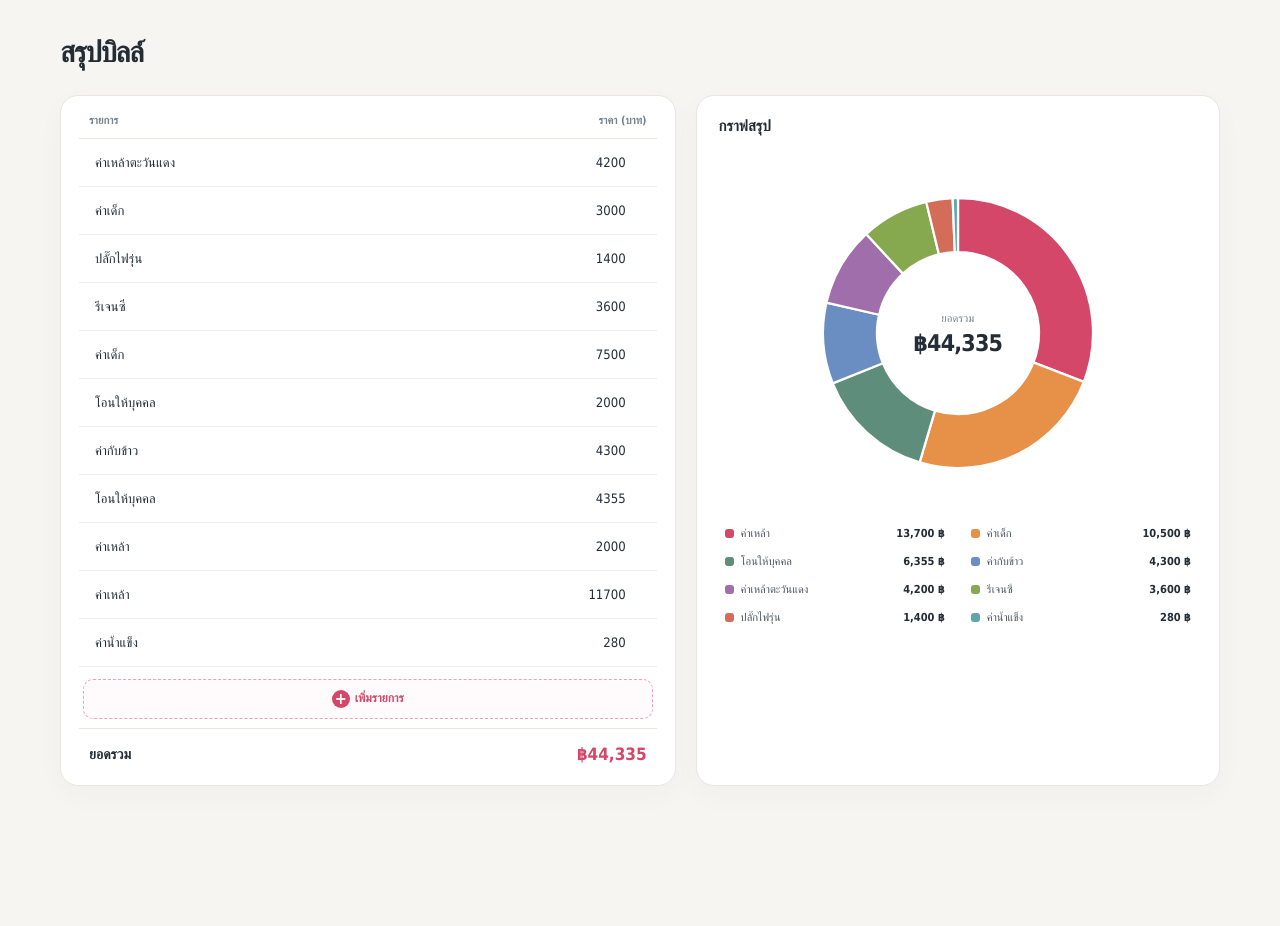
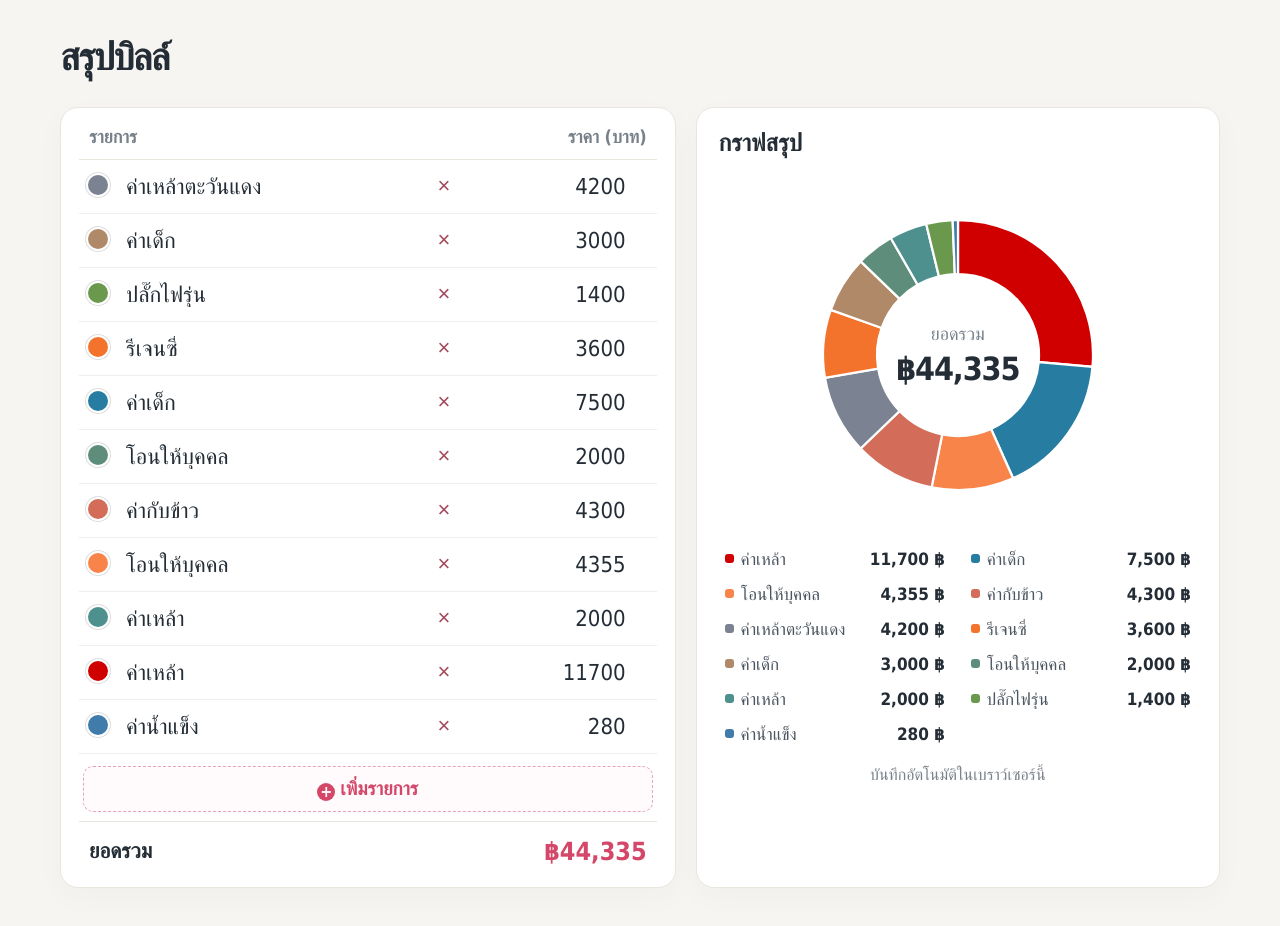
Before and after one commit to Pencil05/billdee-expense-tracker, a plain HTML site: page index.html in a window 1280 px wide. Before the commit the page ends 836 px from the top, so only its background shows below. Drawn offline with Linux system fonts and the light colour scheme.

Commit message:
Refactor styles and enhance bill color handling
Updated font styles, sizes, and layout adjustments in CSS. Enhanced color handling for bills and improved UI elements.

```diff
--- a/index.html
+++ b/index.html
@@ -16,54 +16,65 @@
       --line: #e9e5df;
       --accent: #d44769;
       --accent-soft: #fff0f3;
-      --font: "Leelawadee UI", Tahoma, Arial, sans-serif;
+      --font: "TH Sarabun IT๙", "TH Sarabun IT9", "TH Sarabun New", "TH Sarabun PSK", "Sarabun", Tahoma, Arial, sans-serif;
     }
     * { box-sizing: border-box; }
-    body { margin: 0; background: var(--canvas); color: var(--ink); font-family: var(--font); }
+    body { margin: 0; background: var(--canvas); color: var(--ink); font-family: var(--font); font-size: 20px; }
     main { width: min(1160px, calc(100% - 40px)); margin: 0 auto; padding: 34px 0 50px; }
     header { margin-bottom: 25px; }
-    h1 { margin: 0; font-size: 29px; line-height: 1.25; letter-spacing: -.04em; }
+    h1 { margin: 0; font-size: 38px; line-height: 1.25; letter-spacing: -.04em; }
     .layout { display: grid; grid-template-columns: minmax(0, 1.08fr) minmax(350px, .92fr); gap: 20px; align-items: stretch; }
     .panel { min-width: 0; background: var(--paper); border: 1px solid var(--line); border-radius: 18px; box-shadow: 0 9px 28px #29313b08; }
     .ledger { padding: 18px; }
     .chart-panel { padding: 20px 22px; display: flex; flex-direction: column; align-items: center; }
-    h2 { align-self: flex-start; margin: 1px 0 17px; font-size: 15px; font-weight: 700; }
+    h2 { align-self: flex-start; margin: 1px 0 17px; font-size: 24px; font-weight: 700; }
     table { width: 100%; border-collapse: collapse; table-layout: fixed; }
     col:first-child { width: 67%; }
     col:last-child { width: 33%; }
-    th { padding: 0 10px 11px; border-bottom: 1px solid var(--line); color: var(--muted); text-align: left; font-size: 11px; font-weight: 600; }
+    th { padding: 0 10px 11px; border-bottom: 1px solid var(--line); color: var(--muted); text-align: left; font-size: 18px; font-weight: 600; }
     th:last-child { text-align: right; }
     td { padding: 6px 7px; border-bottom: 1px solid #f0eeeb; }
     tbody tr:last-of-type td { border-bottom: 1px solid #f0eeeb; }
-    .edit-field { width: 100%; min-width: 0; border: 1px solid transparent; border-radius: 8px; background: transparent; color: var(--ink); font: inherit; font-size: 13px; padding: 9px 8px; outline: 0; transition: background .15s, border-color .15s, box-shadow .15s; }
+    .edit-field { width: 100%; min-width: 0; border: 1px solid transparent; border-radius: 8px; background: transparent; color: var(--ink); font: inherit; font-size: 22px; padding: 7px 8px; outline: 0; transition: background .15s, border-color .15s, box-shadow .15s; }
     .edit-field:hover { background: #faf9f7; }
     .edit-field:focus { background: #fff; border-color: #efb7c4; box-shadow: 0 0 0 3px #d4476916; }
     .price { text-align: right; font-variant-numeric: tabular-nums; }
+    .name-wrap { display: flex; align-items: center; gap: 7px; }
+    .name-wrap .edit-field { flex: 1; }
+    .color-picker-wrap { position: relative; flex: none; }
+    .color-button { width: 24px; height: 24px; padding: 0; border: 2px solid #fff; border-radius: 50%; box-shadow: 0 0 0 1px #0002; cursor: pointer; }
+    .color-tray { position: absolute; z-index: 5; top: 31px; left: 0; display: grid; grid-template-columns: repeat(7, 26px); gap: 6px; width: 230px; padding: 10px; border: 1px solid var(--line); border-radius: 12px; background: #fff; box-shadow: 0 8px 24px #18233322; }
+    .color-tray[hidden] { display: none; }
+    .swatch { width: 24px; height: 24px; padding: 0; border: 2px solid #fff; border-radius: 50%; box-shadow: 0 0 0 1px #0002; cursor: pointer; }
+    .swatch.selected { outline: 2px solid var(--ink); outline-offset: 2px; }
+    .delete-button { width: 30px; height: 30px; flex: none; border: 0; border-radius: 8px; background: transparent; color: #a34a5d; font-size: 22px; line-height: 1; cursor: pointer; }
+    .delete-button:hover { background: #fff0f3; }
     .add-row td { padding: 12px 4px 9px; border-bottom: 1px solid var(--line); }
-    .add-button { width: 100%; border: 1px dashed #e7a4b3; border-radius: 10px; background: #fffafb; color: var(--accent); padding: 10px; font: inherit; font-size: 12px; font-weight: 700; transition: background .15s, border-color .15s; }
+    .add-button { width: 100%; border: 1px dashed #e7a4b3; border-radius: 10px; background: #fffafb; color: var(--accent); padding: 10px; font: inherit; font-size: 19px; font-weight: 700; transition: background .15s, border-color .15s; }
     .add-button:hover { background: var(--accent-soft); border-color: var(--accent); }
     .plus { display: inline-grid; width: 18px; height: 18px; margin-right: 5px; place-items: center; border-radius: 50%; background: var(--accent); color: #fff; font-size: 16px; line-height: 1; vertical-align: -2px; }
-    tfoot td { padding: 15px 10px 3px; border: 0; font-weight: 700; font-size: 14px; }
-    tfoot td:last-child { text-align: right; color: var(--accent); font-size: 17px; font-variant-numeric: tabular-nums; white-space: nowrap; }
+    tfoot td { padding: 15px 10px 3px; border: 0; font-weight: 700; font-size: 21px; }
+    tfoot td:last-child { text-align: right; color: var(--accent); font-size: 25px; font-variant-numeric: tabular-nums; white-space: nowrap; }
     .chart-title { align-self: flex-start; }
     .donut-wrap { width: min(100%, 360px); aspect-ratio: 1; position: relative; display: grid; place-items: center; margin: 1px auto 5px; }
     #donut { width: 100%; height: 100%; overflow: visible; }
     .slice { cursor: pointer; transition: opacity .16s, filter .16s; outline: none; }
     .slice:hover, .slice:focus { filter: brightness(1.07); }
     .chart-center { position: absolute; width: 49%; text-align: center; pointer-events: none; }
-    .center-label { color: var(--muted); font-size: 11px; line-height: 1.4; }
-    .center-value { margin-top: 4px; font-size: clamp(17px, 2.7vw, 23px); font-weight: 750; letter-spacing: -.035em; font-variant-numeric: tabular-nums; }
+    .center-label { color: var(--muted); font-size: 18px; line-height: 1.4; }
+    .center-value { margin-top: 4px; font-size: clamp(22px, 3vw, 32px); font-weight: 750; letter-spacing: -.035em; font-variant-numeric: tabular-nums; }
     .legend { display: grid; width: min(100%, 480px); grid-template-columns: 1fr 1fr; gap: 1px 14px; margin-top: 2px; }
     .legend-item { display: grid; grid-template-columns: 9px minmax(0,1fr) auto; align-items: center; gap: 7px; min-width: 0; border-radius: 8px; padding: 7px 6px; transition: background .15s, opacity .15s; }
     .legend-item.active, .legend-item:hover { background: #f8f6f3; }
     .legend-dot { width: 9px; height: 9px; border-radius: 3px; }
-    .legend-name { overflow: hidden; color: #4c5660; font-size: 11px; text-overflow: ellipsis; white-space: nowrap; }
-    .legend-amount { color: var(--ink); font-size: 11px; font-weight: 650; font-variant-numeric: tabular-nums; white-space: nowrap; }
+    .legend-name { overflow: hidden; color: #4c5660; font-size: 17px; text-overflow: ellipsis; white-space: nowrap; }
+    .legend-amount { color: var(--ink); font-size: 17px; font-weight: 650; font-variant-numeric: tabular-nums; white-space: nowrap; }
+    .storage-note { margin: 14px 0 0; color: var(--muted); font-size: 16px; text-align: center; }
     .empty-chart { fill: none; stroke: #eeece8; stroke-width: 28; }
     @media (max-width: 780px) {
       main { width: min(620px, calc(100% - 28px)); padding-top: 25px; }
       header { margin-bottom: 18px; }
-      h1 { font-size: 25px; }
+      h1 { font-size: 33px; }
       .layout { grid-template-columns: 1fr; gap: 14px; }
       .ledger { padding: 12px; }
       .chart-panel { padding: 18px 15px; }
@@ -74,8 +85,12 @@
       .legend { grid-template-columns: 1fr; }
       col:first-child { width: 62%; }
       col:last-child { width: 38%; }
-      .edit-field { font-size: 12px; padding: 9px 6px; }
-      tfoot td:last-child { font-size: 15px; }
+      .edit-field { font-size: 19px; padding: 8px 5px; }
+      .name-wrap { gap: 5px; }
+      .color-button { width: 21px; height: 21px; }
+      .delete-button { width: 25px; font-size: 20px; }
+      .color-tray { grid-template-columns: repeat(6, 26px); width: 194px; }
+      tfoot td:last-child { font-size: 22px; }
     }
   </style>
 </head>
@@ -104,13 +119,14 @@
           </div>
         </div>
         <div class="legend" id="legend" aria-label="รายละเอียดในกราฟ"></div>
+        <p class="storage-note">บันทึกอัตโนมัติในเบราว์เซอร์นี้</p>
       </section>
     </section>
   </main>
   <script>
     (() => {
       const KEY = 'billdee_simple_v1';
-      const colors = ['#d44769','#e79048','#5e8e7b','#6b8ec2','#a06eaa','#86a84f','#d36d59','#5fa6ab','#b08b53','#7b8292','#c4779c'];
+      const colors = ['#d44769','#e79048','#5e8e7b','#6b8ec2','#a06eaa','#86a84f','#d36d59','#5fa6ab','#b08b53','#7b8292','#c4779c','#ef6c8f','#3f7cac','#f0a202','#6a994e','#9b5de5','#00a896','#f15bb5','#577590','#f9844a','#90be6d','#277da1','#f3722c','#43aa8b','#f94144','#7b2cbf','#4895ef','#b08968','#52b788','#e76f51','#4361ee','#bc6c25','#2a9d8f','#d00000','#7209b7','#4d908e','#f8961e','#577399','#b56576','#386641'];
       const defaults = [
         ['ค่าเหล้าตะวันแดง',4200], ['ค่าเด็ก',3000], ['ปลั๊กไฟรุ่น',1400],
         ['รีเจนซี่',3600], ['ค่าเด็ก',7500], ['โอนให้บุคคล',2000],
@@ -125,13 +141,30 @@
       };
       let bills = loadBills();
 
+      function randomColor(used = new Set()) {
+        const taken = new Set([...used].map(color => String(color).toLowerCase()));
+        const available = colors.filter(color => !taken.has(color.toLowerCase()));
+        if (available.length) return available[Math.floor(Math.random() * available.length)];
+        for (let tries = 0; tries < 720; tries++) {
+          const color = `hsl(${Math.floor(Math.random() * 360)} ${55 + Math.floor(Math.random() * 31)}% ${42 + Math.floor(Math.random() * 20)}%)`;
+          if (!taken.has(color.toLowerCase())) { colors.push(color); return color; }
+        }
+        return `hsl(${Date.now() % 360} 70% 50%)`;
+      }
       function normalize(list) {
         if (!Array.isArray(list)) return null;
-        return list.map((item, i) => ({
-          id: String(item?.id ?? `bill-${Date.now()}-${i}`),
-          name: String(item?.name ?? ''),
-          amount: safeAmount(item?.amount)
-        }));
+        const used = new Set();
+        return list.map((item, i) => {
+          const savedColor = typeof item?.color === 'string' && item.color ? item.color : '';
+          const color = savedColor && !used.has(savedColor.toLowerCase()) ? savedColor : randomColor(used);
+          used.add(color.toLowerCase());
+          return {
+            id: String(item?.id ?? `bill-${Date.now()}-${i}`),
+            name: String(item?.name ?? ''),
+            amount: safeAmount(item?.amount),
+            color
+          };
+        });
       }
       function loadBills() {
         try {
@@ -144,11 +177,12 @@
             if (migrated?.length) return migrated;
           }
         } catch (_) {}
-        return defaults.map(x => ({...x}));
+        return normalize(defaults) ?? [];
       }
       function persist() {
         try { localStorage.setItem(KEY, JSON.stringify(bills)); } catch (_) {}
       }
+      if (navigator.storage?.persist) navigator.storage.persist().catch(() => {});
       function totals() { return bills.reduce((sum, item) => sum + safeAmount(item.amount), 0); }
       function grouped() {
         const map = new Map();
@@ -156,9 +190,12 @@
           const value = safeAmount(item.amount);
           if (!value) continue;
           const name = item.name.trim() || 'ไม่ระบุรายการ';
-          map.set(name, (map.get(name) || 0) + value);
+          const color = item.color || randomColor(new Set([...map.values()].map(entry => entry.color)));
+          const key = `${name}\u0000${color}`;
+          const existing = map.get(key);
+          map.set(key, { name, color, value: (existing?.value || 0) + value });
         }
-        return [...map].map(([name, value]) => ({ name, value })).sort((a,b) => b.value-a.value);
+        return [...map.values()].sort((a,b) => b.value-a.value);
       }
       function drawTable() {
         const rows = $('billRows');
@@ -166,12 +203,33 @@
         bills.forEach((item, index) => {
           const tr = document.createElement('tr');
           const nameCell = document.createElement('td');
+          const nameWrap = document.createElement('div'); nameWrap.className = 'name-wrap';
+          const pickerWrap = document.createElement('div'); pickerWrap.className = 'color-picker-wrap';
+          const colorButton = document.createElement('button'); colorButton.className = 'color-button'; colorButton.type = 'button';
+          colorButton.style.background = item.color; colorButton.setAttribute('aria-label', `เลือกสีรายการ ${item.name || index + 1}`);
+          const tray = document.createElement('div'); tray.className = 'color-tray'; tray.hidden = true; tray.setAttribute('role', 'group'); tray.setAttribute('aria-label', 'เลือกสี');
+          colors.forEach(color => {
+            const swatch = document.createElement('button'); swatch.className = `swatch${color.toLowerCase() === item.color.toLowerCase() ? ' selected' : ''}`; swatch.type = 'button';
+            swatch.style.background = color; swatch.setAttribute('aria-label', `ใช้สี ${color}`);
+            swatch.addEventListener('click', () => { item.color = color; persist(); drawTable(); drawChart(); });
+            tray.append(swatch);
+          });
+          colorButton.addEventListener('click', event => {
+            event.stopPropagation();
+            document.querySelectorAll('.color-tray').forEach(other => { if (other !== tray) other.hidden = true; });
+            tray.hidden = !tray.hidden;
+          });
+          pickerWrap.append(colorButton, tray);
           const nameInput = document.createElement('input');
           nameInput.className = 'edit-field'; nameInput.type = 'text'; nameInput.value = item.name;
           nameInput.setAttribute('aria-label', `ชื่อรายการที่ ${index + 1}`);
           nameInput.autocomplete = 'off';
           nameInput.addEventListener('input', () => { item.name = nameInput.value; persist(); drawChart(); });
-          nameCell.append(nameInput);
+          nameWrap.append(pickerWrap, nameInput);
+          const deleteButton = document.createElement('button'); deleteButton.className = 'delete-button'; deleteButton.type = 'button'; deleteButton.textContent = '×';
+          deleteButton.title = `ลบรายการ ${item.name || index + 1}`; deleteButton.setAttribute('aria-label', deleteButton.title);
+          deleteButton.addEventListener('click', () => { bills.splice(index, 1); persist(); drawTable(); drawChart(); });
+          nameWrap.append(deleteButton); nameCell.append(nameWrap);
           const amountCell = document.createElement('td');
           const amountInput = document.createElement('input');
           amountInput.className = 'edit-field price'; amountInput.type = 'number'; amountInput.min = '0'; amountInput.step = '0.01';
@@ -210,7 +268,7 @@
         data.forEach((entry, i) => {
           const sweep = entry.value / sum * Math.PI * 2;
           const path = document.createElementNS('http://www.w3.org/2000/svg','path');
-          const color = colors[i % colors.length];
+          const color = entry.color;
           path.setAttribute('d', donutPath(angle, angle + sweep, 120, 72));
           path.setAttribute('fill', color); path.setAttribute('stroke', '#fff'); path.setAttribute('stroke-width', '2');
           path.setAttribute('class', 'slice'); path.setAttribute('tabindex','0'); path.setAttribute('role','button');
@@ -230,7 +288,7 @@
         });
       }
       $('addButton').addEventListener('click', () => {
-        bills.push({ id: `bill-${Date.now()}-${Math.random().toString(16).slice(2)}`, name: '', amount: 0 });
+        bills.push({ id: `bill-${Date.now()}-${Math.random().toString(16).slice(2)}`, name: '', amount: 0, color: randomColor(new Set(bills.map(item => item.color))) });
         persist(); drawTable(); drawChart();
         const inputs = $('billRows').querySelectorAll('input');
         inputs[inputs.length - 2]?.focus();
```
